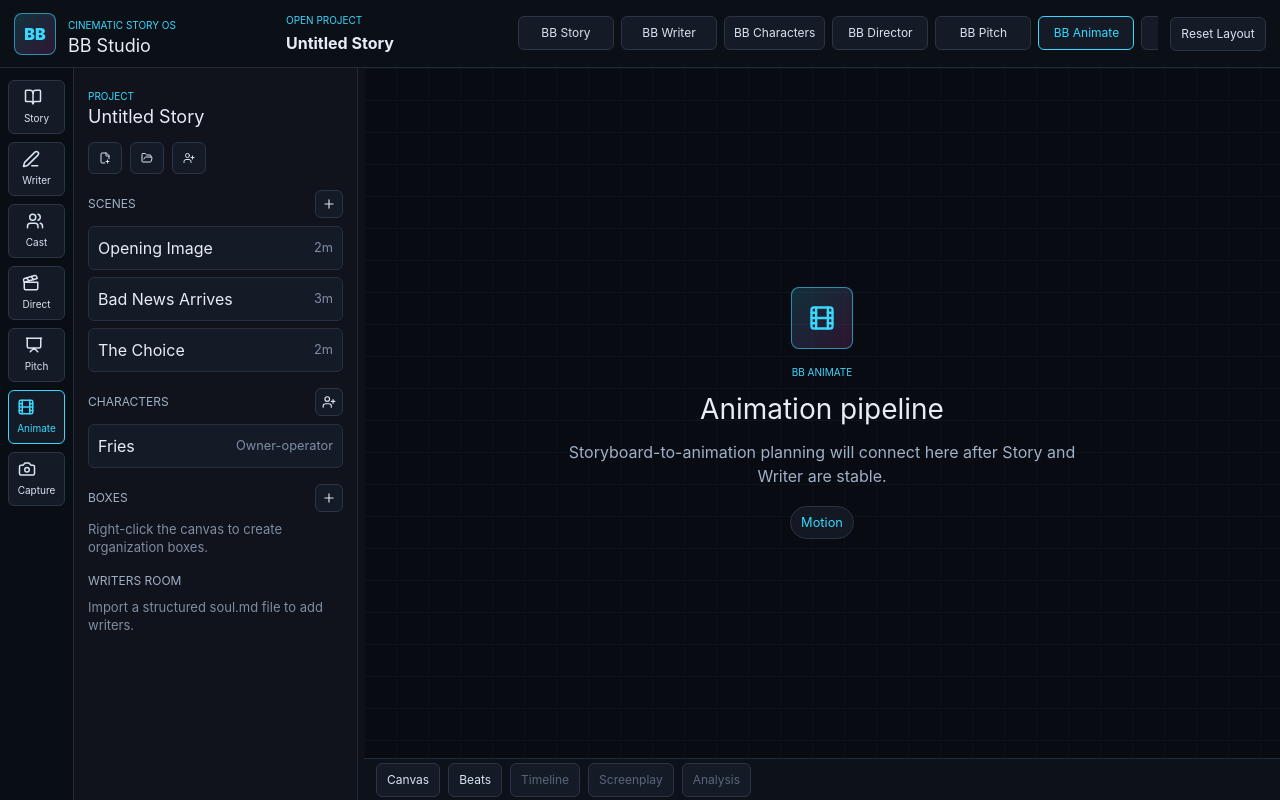
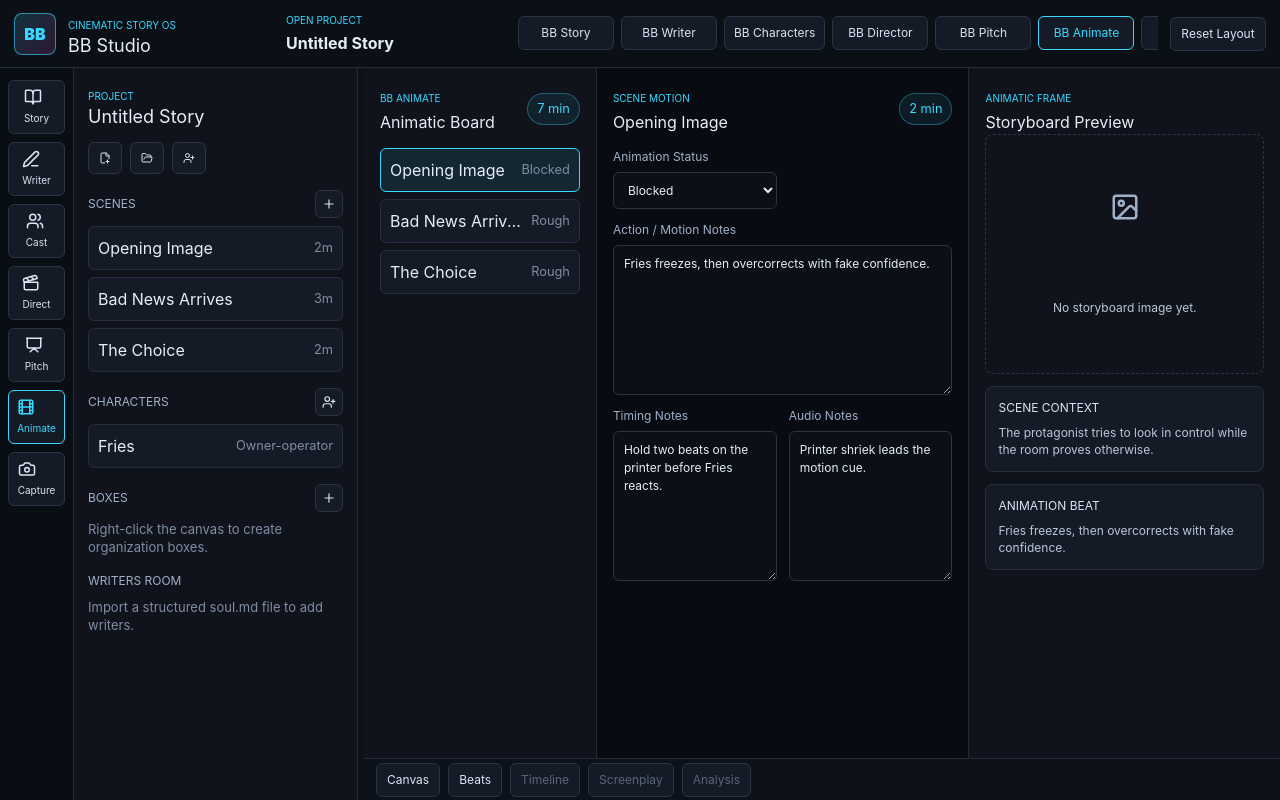
Before and after one commit to matthewjustice213-svg/ai-narrative-studio, a React (Vite) app: page / in a window 1280 px wide. Both pictures are taken after a click on the button "BB Animate". Built offline with nearby package versions, Linux system fonts and the light colour scheme.

Commit message:
feat: add BB Animate workspace

```diff
--- a/electron/ipc.ts
+++ b/electron/ipc.ts
@@ -55,6 +55,10 @@ const scenePatchKeys = [
   "soundNotes",
   "storyboardImagePath",
   "storyboardExpanded",
+  "animationStatus",
+  "animationAction",
+  "animationTiming",
+  "animationAudio",
   "emotionalTone",
   "runtimeEstimate",
   "tags",
--- a/src/App.tsx
+++ b/src/App.tsx
@@ -12,6 +12,7 @@ import {
 import { studioModules, type StudioModule, type StudioModuleId } from "./app/studioModules.js";
 import { useProjectStore } from "./app/useProjectStore.js";
 import { AiDock } from "./features/ai-dock/AiDock.js";
+import { AnimateWorkspace } from "./features/animate/AnimateWorkspace.js";
 import { StoryCanvas } from "./features/canvas/StoryCanvas.js";
 import { CaptureWorkspace } from "./features/capture/CaptureWorkspace.js";
 import { CharacterWorkspace } from "./features/characters/CharacterWorkspace.js";
@@ -161,6 +162,8 @@ export default function App() {
           <DirectorWorkspace />
         ) : activeModule.id === "pitch" ? (
           <PitchWorkspace />
+        ) : activeModule.id === "animate" ? (
+          <AnimateWorkspace />
         ) : activeModule.id === "capture" ? (
           <CaptureWorkspace />
         ) : (
--- a/src/app/useProjectStore.ts
+++ b/src/app/useProjectStore.ts
@@ -273,6 +273,10 @@ export const useProjectStore = create<ProjectState>((set, get) => ({
       soundNotes: "",
       storyboardImagePath: null,
       storyboardExpanded: false,
+      animationStatus: "rough",
+      animationAction: "",
+      animationTiming: "",
+      animationAudio: "",
       emotionalTone: "undecided",
       runtimeEstimate: 1,
       tags: [],
--- /dev/null
+++ b/src/features/animate/AnimateWorkspace.tsx
@@ -0,0 +1,169 @@
+import { useEffect, useMemo, useState } from "react";
+import { Film, Image as ImageIcon } from "lucide-react";
+import { useProjectStore } from "../../app/useProjectStore.js";
+
+type AnimateDraft = {
+  animationStatus: "rough" | "blocked" | "animating" | "review" | "locked";
+  animationAction: string;
+  animationTiming: string;
+  animationAudio: string;
+};
+
+const statusLabels: Record<AnimateDraft["animationStatus"], string> = {
+  rough: "Rough",
+  blocked: "Blocked",
+  animating: "Animating",
+  review: "Review",
+  locked: "Locked"
+};
+
+export function AnimateWorkspace() {
+  const project = useProjectStore((state) => state.project);
+  const selection = useProjectStore((state) => state.selection);
+  const selectScene = useProjectStore((state) => state.selectScene);
+  const updateScene = useProjectStore((state) => state.updateScene);
+  const activeScene = useMemo(() => {
+    if (selection?.type === "scene") {
+      return project.scenes.find((scene) => scene.id === selection.id) ?? project.scenes[0] ?? null;
+    }
+
+    return project.scenes[0] ?? null;
+  }, [project.scenes, selection]);
+  const [draft, setDraft] = useState<AnimateDraft | null>(null);
+
+  useEffect(() => {
+    if (!activeScene) {
+      setDraft(null);
+      return;
+    }
+
+    setDraft({
+      animationStatus: activeScene.animationStatus,
+      animationAction: activeScene.animationAction,
+      animationTiming: activeScene.animationTiming,
+      animationAudio: activeScene.animationAudio
+    });
+  }, [activeScene]);
+
+  const saveDraft = (nextDraft = draft) => {
+    if (!activeScene || !nextDraft) return;
+
+    void updateScene(activeScene.id, nextDraft);
+  };
+
+  const totalRuntime = project.scenes.reduce((sum, scene) => sum + scene.runtimeEstimate, 0);
+
+  return (
+    <section className="animate-workspace" aria-label="BB Animate workspace">
+      <aside className="animate-scenes">
+        <header>
+          <div>
+            <span className="eyebrow">BB Animate</span>
+            <h2>Animatic Board</h2>
+          </div>
+          <small>{totalRuntime} min</small>
+        </header>
+        <div>
+          {project.scenes.map((scene) => (
+            <button
+              key={scene.id}
+              className={activeScene?.id === scene.id ? "list-row active" : "list-row"}
+              onClick={() => selectScene(scene.id)}
+            >
+              <span>{scene.title}</span>
+              <small>{statusLabels[scene.animationStatus]}</small>
+            </button>
+          ))}
+        </div>
+      </aside>
+
+      {activeScene && draft ? (
+        <>
+          <section className="animate-editor">
+            <header className="animate-header">
+              <div>
+                <span className="eyebrow">Scene Motion</span>
+                <h2>{activeScene.title}</h2>
+              </div>
+              <small>{activeScene.runtimeEstimate} min</small>
+            </header>
+
+            <div className="animate-fields">
+              <label className="animate-field">
+                Animation Status
+                <select
+                  value={draft.animationStatus}
+                  onChange={(event) => {
+                    const nextDraft = {
+                      ...draft,
+                      animationStatus: event.target.value as AnimateDraft["animationStatus"]
+                    };
+                    setDraft(nextDraft);
+                    saveDraft(nextDraft);
+                  }}
+                >
+                  {Object.entries(statusLabels).map(([status, label]) => (
+                    <option key={status} value={status}>
+                      {label}
+                    </option>
+                  ))}
+                </select>
+              </label>
+              <label className="animate-field full">
+                Action / Motion Notes
+                <textarea
+                  value={draft.animationAction}
+                  onChange={(event) => setDraft({ ...draft, animationAction: event.target.value })}
+                  onBlur={() => saveDraft()}
+                />
+              </label>
+              <label className="animate-field">
+                Timing Notes
+                <textarea
+                  value={draft.animationTiming}
+                  onChange={(event) => setDraft({ ...draft, animationTiming: event.target.value })}
+                  onBlur={() => saveDraft()}
+                />
+              </label>
+              <label className="animate-field">
+                Audio Notes
+                <textarea
+                  value={draft.animationAudio}
+                  onChange={(event) => setDraft({ ...draft, animationAudio: event.target.value })}
+                  onBlur={() => saveDraft()}
+                />
+              </label>
+            </div>
+          </section>
+
+          <aside className="animate-preview">
+            <span className="eyebrow">Animatic Frame</span>
+            <h2>Storyboard Preview</h2>
+            {activeScene.storyboardImagePath ? (
+              <img src={activeScene.storyboardImagePath} alt={`Storyboard for ${activeScene.title}`} />
+            ) : (
+              <div className="animate-preview-empty">
+                <ImageIcon size={30} />
+                <p>No storyboard image yet.</p>
+              </div>
+            )}
+            <section>
+              <h3>Scene Context</h3>
+              <p>{activeScene.summary || "No scene summary yet."}</p>
+            </section>
+            <section>
+              <h3>Animation Beat</h3>
+              <p>{draft.animationAction || "Add the physical action, camera move, or key pose idea."}</p>
+            </section>
+          </aside>
+        </>
+      ) : (
+        <section className="animate-empty">
+          <Film size={30} />
+          <h2>Animatic Board</h2>
+          <p className="muted">Create a scene before planning animation beats.</p>
+        </section>
+      )}
+    </section>
+  );
+}
--- a/src/lib/schema.ts
+++ b/src/lib/schema.ts
@@ -59,6 +59,10 @@ export const sceneSchema = z.object({
   soundNotes: z.string().default(""),
   storyboardImagePath: z.string().nullable().default(null),
   storyboardExpanded: z.boolean().default(false),
+  animationStatus: z.enum(["rough", "blocked", "animating", "review", "locked"]).default("rough"),
+  animationAction: z.string().default(""),
+  animationTiming: z.string().default(""),
+  animationAudio: z.string().default(""),
   emotionalTone: z.string(),
   runtimeEstimate: z.number().min(0),
   tags: z.array(z.string()),
--- a/src/lib/seedProject.ts
+++ b/src/lib/seedProject.ts
@@ -65,6 +65,10 @@ export function createSeedProject(): ProjectDocument {
         soundNotes: "Receipt printer cuts through the room before any dialogue lands.",
         storyboardImagePath: null,
         storyboardExpanded: false,
+        animationStatus: "blocked",
+        animationAction: "Fries freezes, then overcorrects with fake confidence.",
+        animationTiming: "Hold two beats on the printer before Fries reacts.",
+        animationAudio: "Printer shriek leads the motion cue.",
         emotionalTone: "anxious comedy",
         runtimeEstimate: 2,
         tags: ["opening", "pressure"],
@@ -85,6 +89,10 @@ export function createSeedProject(): ProjectDocument {
         soundNotes: "",
         storyboardImagePath: null,
         storyboardExpanded: false,
+        animationStatus: "rough",
+        animationAction: "",
+        animationTiming: "",
+        animationAudio: "",
         emotionalTone: "rising panic",
         runtimeEstimate: 3,
         tags: ["escalation"],
@@ -105,6 +113,10 @@ export function createSeedProject(): ProjectDocument {
         soundNotes: "",
         storyboardImagePath: null,
         storyboardExpanded: false,
+        animationStatus: "rough",
+        animationAction: "",
+        animationTiming: "",
+        animationAudio: "",
         emotionalTone: "false confidence",
         runtimeEstimate: 2,
         tags: ["turn"],
--- a/src/styles.css
+++ b/src/styles.css
@@ -1098,6 +1098,152 @@ button {
   color: #9fb0c7;
   padding: 4px 8px;
   font-size: 11px;
+}
+
+.animate-workspace {
+  display: grid;
+  grid-template-columns: minmax(230px, 0.75fr) minmax(360px, 1.2fr) minmax(300px, 1fr);
+  width: 100%;
+  height: 100%;
+  min-width: 0;
+  min-height: 0;
+  background: #090b12;
+}
+
+.animate-scenes,
+.animate-editor,
+.animate-preview,
+.animate-empty {
+  min-width: 0;
+  min-height: 0;
+  padding: 16px;
+  overflow: auto;
+}
+
+.animate-scenes,
+.animate-preview {
+  background: #10131b;
+}
+
+.animate-scenes,
+.animate-editor {
+  border-right: 1px solid #242b38;
+}
+
+.animate-scenes header,
+.animate-header {
+  display: flex;
+  align-items: center;
+  justify-content: space-between;
+  gap: 12px;
+  margin-bottom: 14px;
+}
+
+.animate-scenes h2,
+.animate-header h2,
+.animate-preview h2 {
+  margin: 2px 0 0;
+  color: #e7edf7;
+  font-size: 16px;
+  text-transform: none;
+  overflow-wrap: anywhere;
+}
+
+.animate-scenes header small,
+.animate-header small {
+  border: 1px solid rgba(56, 216, 255, 0.34);
+  border-radius: 999px;
+  background: rgba(56, 216, 255, 0.08);
+  color: #38d8ff;
+  padding: 5px 9px;
+}
+
+.animate-fields {
+  display: grid;
+  grid-template-columns: repeat(2, minmax(0, 1fr));
+  gap: 12px;
+}
+
+.animate-field {
+  display: grid;
+  gap: 6px;
+  color: #9fb0c7;
+  font-size: 12px;
+}
+
+.animate-field.full {
+  grid-column: 1 / -1;
+}
+
+.animate-field select,
+.animate-field textarea {
+  width: 100%;
+  min-width: 0;
+  border: 1px solid #2b3444;
+  border-radius: 6px;
+  background: #0b0f16;
+  color: #e7edf7;
+  padding: 9px 10px;
+  outline: none;
+}
+
+.animate-field textarea {
+  min-height: 150px;
+  resize: vertical;
+}
+
+.animate-field select:focus,
+.animate-field textarea:focus {
+  border-color: #38d8ff;
+}
+
+.animate-preview img {
+  width: 100%;
+  max-height: 360px;
+  object-fit: contain;
+  border: 1px solid #252f3f;
+  border-radius: 8px;
+  background: #090d14;
+}
+
+.animate-preview section {
+  margin-top: 12px;
+  border: 1px solid #252f3f;
+  border-radius: 8px;
+  background: #151b26;
+  padding: 12px;
+}
+
+.animate-preview h3 {
+  margin: 0 0 7px;
+  color: #d8e4f2;
+  font-size: 12px;
+  text-transform: uppercase;
+}
+
+.animate-preview p {
+  margin: 0;
+  color: #b9c7d8;
+  font-size: 12px;
+  line-height: 1.45;
+  overflow-wrap: anywhere;
+  white-space: pre-wrap;
+}
+
+.animate-preview-empty,
+.animate-empty {
+  display: grid;
+  place-items: center;
+  min-height: 240px;
+  border: 1px dashed #2b3444;
+  border-radius: 8px;
+  color: #9fb0c7;
+  text-align: center;
+  padding: 18px;
+}
+
+.animate-empty {
+  grid-column: 2 / 4;
 }
 
 .capture-workspace {
```
Also changed, not shown: 2 other files (tests, documents, lock files or other folders).
